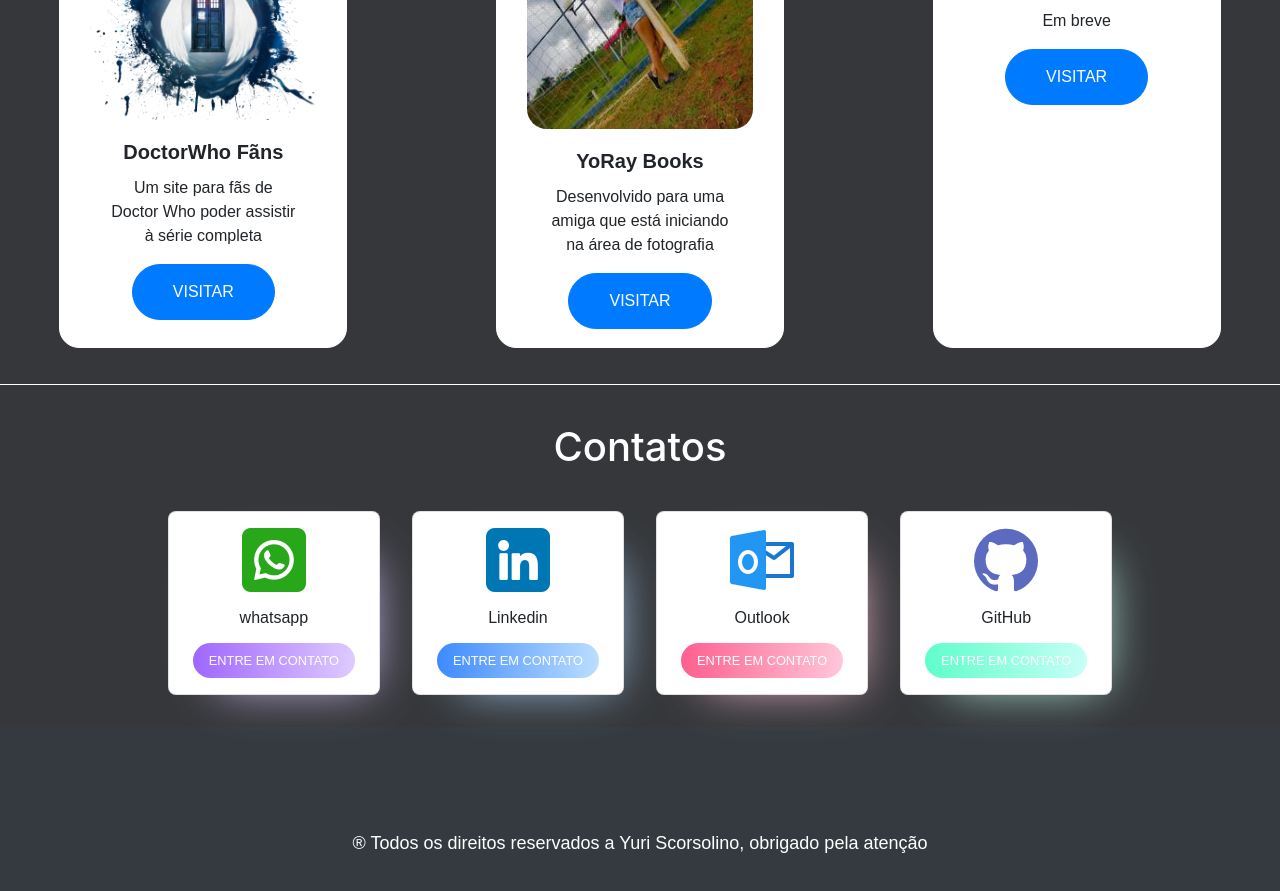
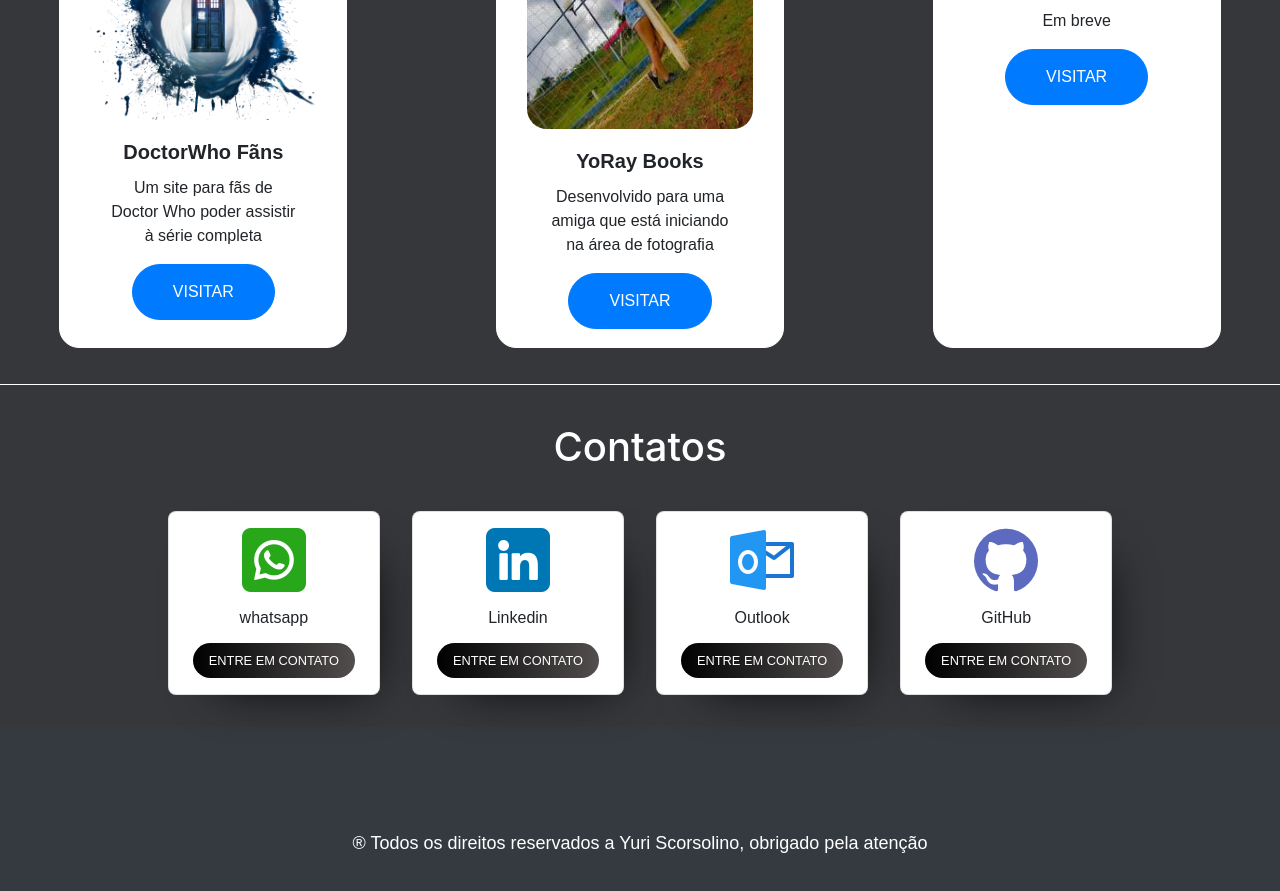
Before and after one commit to YuriScorsolino/portfolio.github.io, a plain HTML site: page index.html in a window 1280 px wide. Shown: the part 1991-2882 px from the top of the page. Drawn offline with nearby package versions, Linux system fonts and the light colour scheme; a web font is replaced by a local one.

Commit message:
cores contatos

```diff
--- a/cardwhats.css
+++ b/cardwhats.css
@@ -54,29 +54,29 @@ main.cards section.card button {
 }
 
 main.cards section.card.whatsapp button {
-  background: linear-gradient(to right, #9F66FF, #DFCBFF);
+  background: linear-gradient(to right, #000000, #524e4e);
 }
 main.cards section.card.linkedin button {
-  background: linear-gradient(to right, #3E8AFF, #BBDEFF);
+  background: linear-gradient(to right, #000000, #524e4e);
 }
 main.cards section.card.outlook button {
-  background: linear-gradient(to right, #FE5F8F, #FFC7D9);
+  background: linear-gradient(to right, #000000, #524e4e);
 }
 main.cards section.card.github button {
-  background: linear-gradient(to right, #5ffec9, #c7fff6);
+  background: linear-gradient(to right, #000000, #524e4e);
 }
 
 main.cards section.card.whatsapp {
-  box-shadow: 20px 20px 50px -30px #DBC4FF;
+  box-shadow: 20px 20px 50px -30px #000000;
 }
 main.cards section.card.linkedin {
-  box-shadow: 20px 20px 50px -30px #AFD6FF;
+  box-shadow: 20px 20px 50px -30px #000000;
 }
 main.cards section.card.outlook {
-  box-shadow: 20px 20px 50px -30px #FFC1D5;
+  box-shadow: 20px 20px 50px -30px #000000;
 }
 main.cards section.card.github {
-  box-shadow: 20px 20px 50px -30px #c1ffea;
+  box-shadow: 20px 20px 50px -30px #000000;
 }
 
 @media screen and (max-width: 720px) {
```
